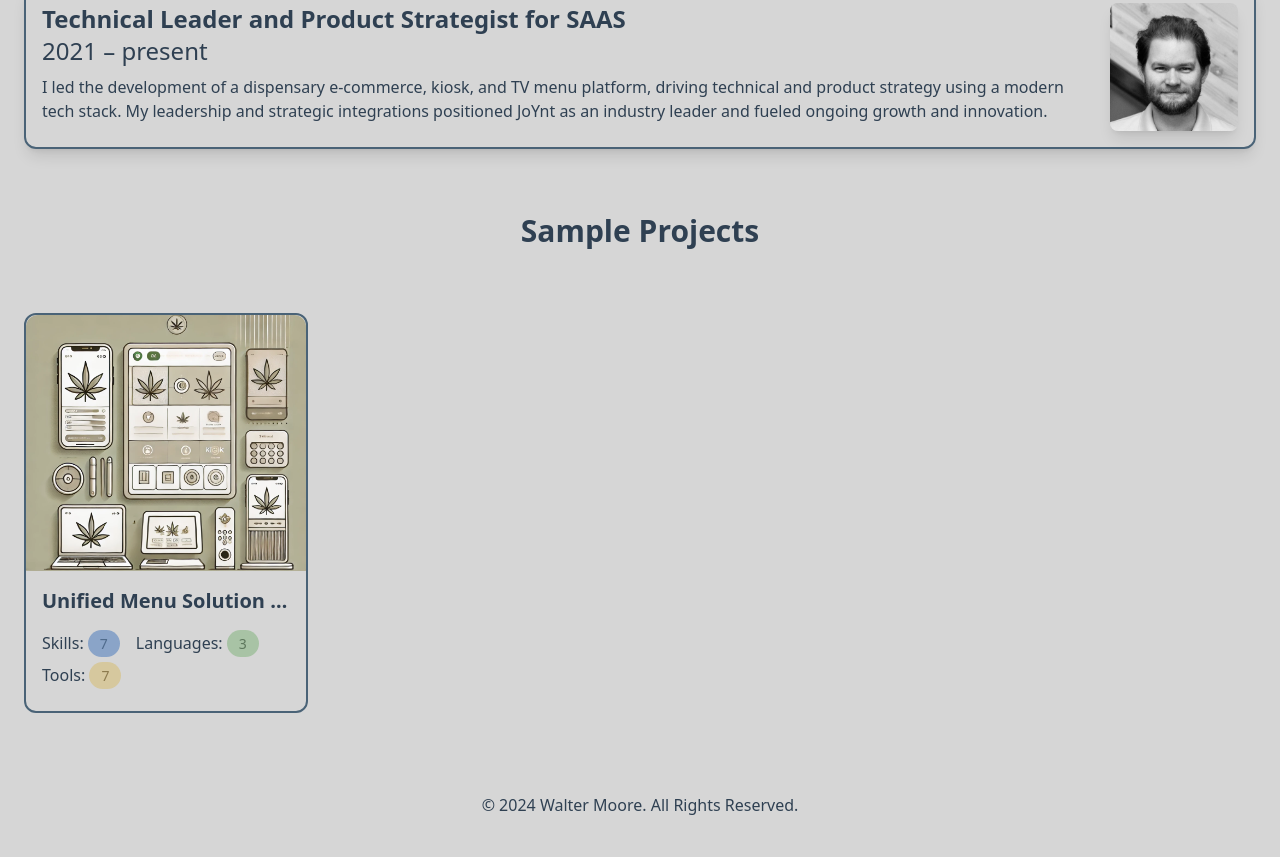
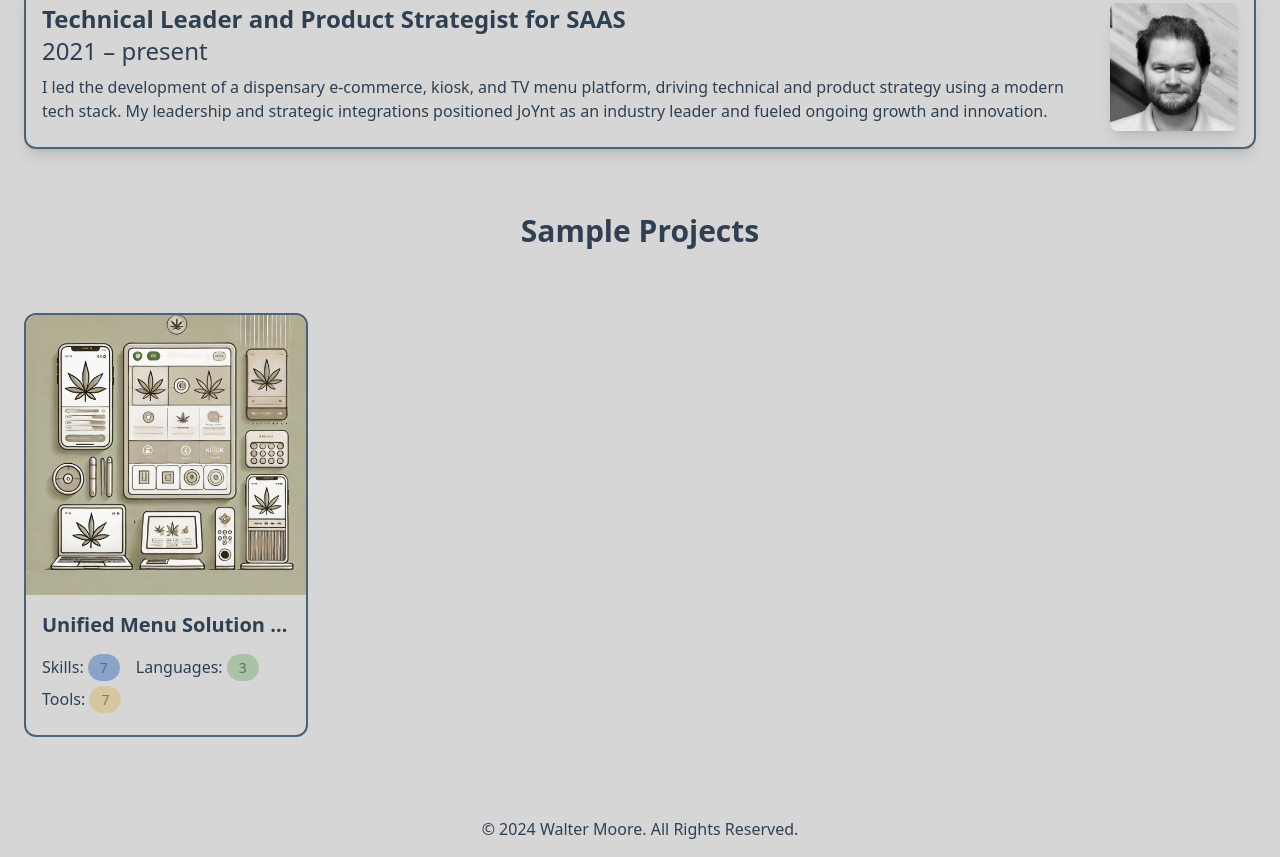
Before and after one commit to cellularatomaton/portfolio, an Eleventy site: page src/company.njk in a window 1280 px wide. Shown: the part 628-1485 px from the top of the page. Before the commit the page ends 1461 px from the top, so only its background shows below. Built offline with nearby package versions, Linux system fonts and the light colour scheme; Eleventy itself is replaced by a stand-in of ours; files that its build step writes are made by us from their sources.

Commit message:
company styling improvements

```diff
--- a/src/company.njk
+++ b/src/company.njk
@@ -40,7 +40,7 @@ pagination:
 
       <div class="flex flex-col rounded-xl border-2 border-minimal-primary dark:border-minimal-secondaryLight h-full">
         <a href="/projects/{{project['project-slug']}}/" class="flex flex-col h-full">
-          <img src="/projects/{{project['project-slug']}}/img/{{project.image}}" alt="Project Image" class="w-full h-64 object-cover object-top rounded-t-xl">
+          <img src="/projects/{{project['project-slug']}}/img/{{project.image}}" alt="Project Image" class="w-full aspect-square object-cover object-top rounded-t-xl">
           <div class="grow shrink flex flex-col justify-between p-4">
             <h4 class="md:text-xl font-bold truncate">{{project.title}}</h4>
             {# <p class="line-clamp-4 mt-2">{{project.description}}</p> #}
```
